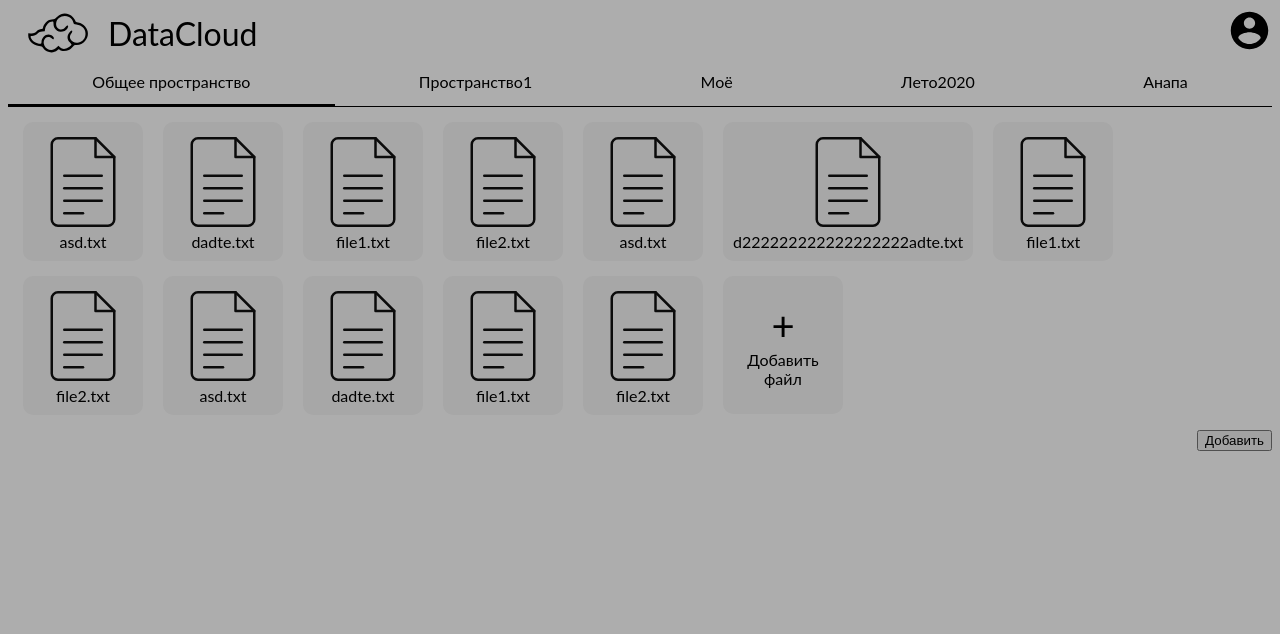
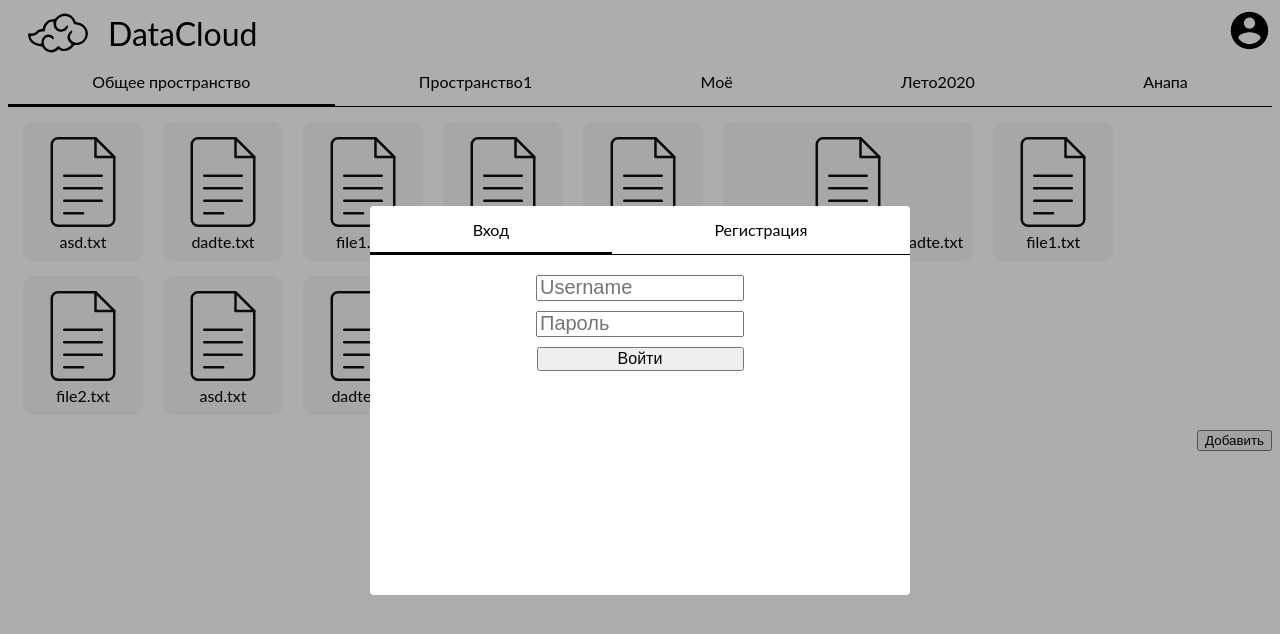
Before and after one commit to bleedcloudVIII/dataCloudFront, an Angular app: page / in a window 1280 px wide. Both pictures are taken after a click on the picture 1249 px from the left and 30 px from the top of the page. Shown: the top 634 px of the page. Built offline with nearby package versions, Linux system fonts and the light colour scheme.

Commit message:
удалил модалку регистрации и логина, сделал одну общеую

```diff
--- a/src/app/app.component.ts
+++ b/src/app/app.component.ts
@@ -2,8 +2,8 @@ import { Component } from '@angular/core';
 import {MatTab, MatTabGroup} from '@angular/material/tabs';
 import {NgForOf} from '@angular/common';
 import {FilesListComponent} from './files-list/files-list.component';
-import { RegistrationComponent } from './registration/registration.component';
 import {MatDialog, MatDialogRef} from '@angular/material/dialog';
+import {AuthComponent} from './auth/auth.component';
 
 @Component({
   selector: 'app-root',
@@ -24,7 +24,7 @@ export class AppComponent {
   }
 
   onAccountClick() {
-    const dialogRef = this.dialog.open(RegistrationComponent);
+    const dialogRef = this.dialog.open(AuthComponent);
 
     dialogRef.afterClosed().subscribe(result => {
       if (result) {
--- /dev/null
+++ b/src/app/auth/auth.component.html
@@ -0,0 +1,31 @@
+<div>
+  <mat-tab-group>
+    <mat-tab label="Вход">
+      <div class="main-container">
+        <form class="main-container__form form" [formGroup]="loginForm">
+          <div class="form__input-block input-block">
+            <input class="input-block__input" placeholder="Username" formControlName="username">
+          </div>
+          <div class="form__input-block input-block">
+            <input class="input-block__input" placeholder="Пароль" formControlName="password">
+          </div>
+          <button class="form__button">Войти</button>
+        </form>
+      </div>
+    </mat-tab>
+    <mat-tab label="Регистрация">
+      <div class="main-container">
+        <form class="main-container__form form" [formGroup]="registrationForm">
+          <div class="form__input-block input-block">
+            <input class="input-block__input" placeholder="Username" formControlName="username">
+          </div>
+          <div class="form__input-block input-block">
+            <input class="input-block__input" placeholder="Пароль" formControlName="password">
+          </div>
+          <button class="form__button">Зарегистрироваться</button>
+        </form>
+      </div>
+
+    </mat-tab>
+  </mat-tab-group>
+</div>
--- /dev/null
+++ b/src/app/auth/auth.component.scss
@@ -0,0 +1,41 @@
+:host {
+  font-family: "Lato", sans-serif;
+}
+
+.main-container {
+  padding: 20px;
+  width: 500px;
+  height: 300px;
+  &__form{
+  }
+}
+
+.form {
+  display: flex;
+  justify-items: center;
+  align-items: center;
+  flex-direction: column;
+  &__button {
+    width: 207px;
+    font-size: 1rem;
+  }
+  //height: 300px;
+  //margin-top: 100px;
+}
+
+.input-block {
+
+  display: flex;
+  flex-direction: column;
+  justify-items: center;
+  align-items: center;
+  margin-bottom: 10px;
+  &__text {
+    font-size: 1.25rem;
+  }
+  &__input {
+    font-size: 1.25rem;
+    width: 200px;
+    height: 1.25rem;
+  }
+}
--- /dev/null
+++ b/src/app/auth/auth.component.ts
@@ -0,0 +1,30 @@
+import { Component } from '@angular/core';
+import {FormControl, FormGroup, FormsModule, ReactiveFormsModule, Validators} from '@angular/forms';
+import {MatDialogRef} from '@angular/material/dialog';
+import {MatTab, MatTabGroup} from '@angular/material/tabs';
+
+@Component({
+  selector: 'app-auth',
+  imports: [
+    FormsModule,
+    ReactiveFormsModule,
+    MatTabGroup,
+    MatTab
+  ],
+  templateUrl: './auth.component.html',
+  styleUrl: './auth.component.scss'
+})
+export class AuthComponent {
+  loginForm = new FormGroup({
+    "username": new FormControl("", Validators.required),
+    "password": new FormControl("", Validators.required),
+  });
+
+  registrationForm = new FormGroup({
+    "username": new FormControl("", Validators.required),
+    "password": new FormControl("", Validators.required),
+  });
+
+  constructor(public dialogRef: MatDialogRef<AuthComponent>) {
+  }
+}
--- a/src/app/login/login.component.html
+++ /dev/null
@@ -1 +0,0 @@
-<p>login works!</p>
--- a/src/app/registration/registration.component.html
+++ /dev/null
@@ -1,3 +0,0 @@
-<div class="main-container">
-
-</div>
--- a/src/app/registration/registration.component.scss
+++ /dev/null
@@ -1,3 +0,0 @@
-.main-container {
-
-}
```
Also changed, not shown: src/app/login/login.component.ts (deleted, +0 -11 lines), src/app/registration/registration.component.ts (deleted, +0 -14 lines), src/app/login/login.component.scss (deleted), 2 other files (tests, documents, lock files or other folders).
